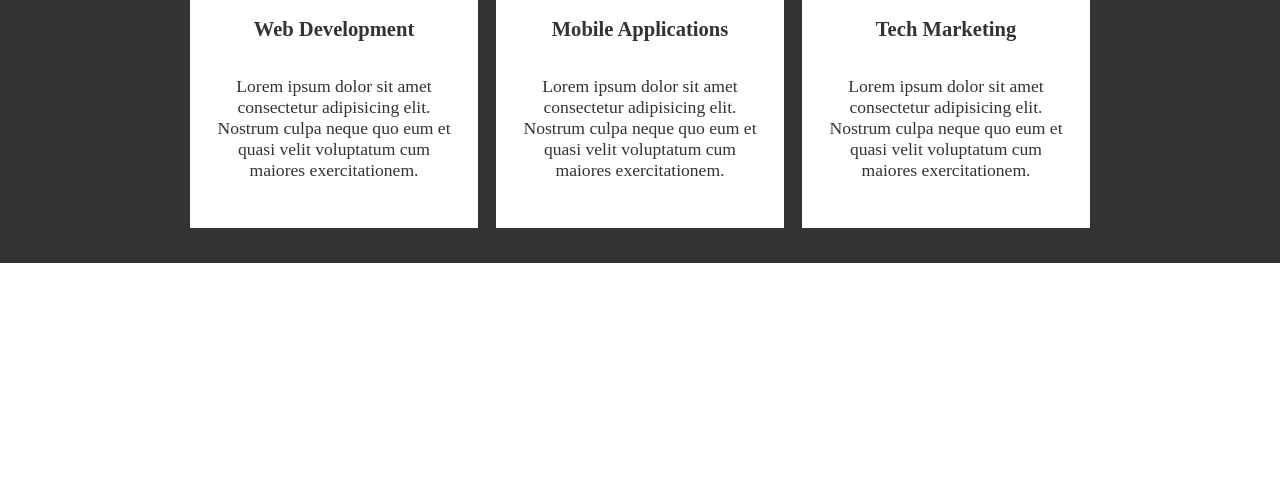
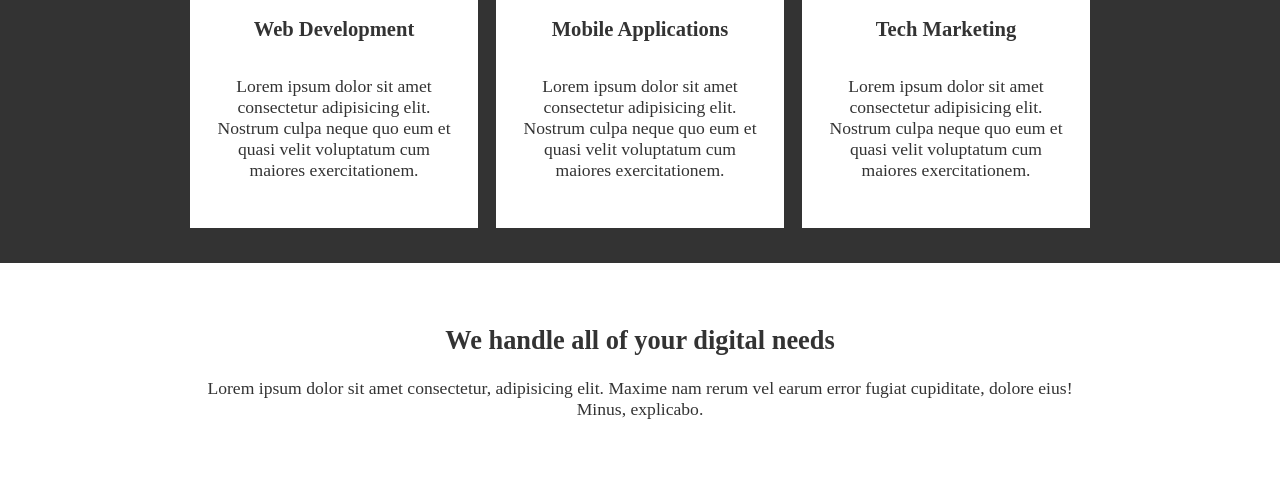
Before and after one commit to FOZsmoke/home-work-css-styles, a plain HTML site: page index.html in a window 1280 px wide. Shown: the part 957-1435 px from the top of the page. Before the commit the page ends 1220 px from the top, so only its background shows below. Drawn offline with Linux system fonts and the light colour scheme.

Commit message:
add section-4

```diff
--- a/css/styles.css
+++ b/css/styles.css
@@ -76,6 +76,10 @@ h1{
 .section-3 .container{
     columns: 3;
 }
+.section-4{
+    padding: 40px 0;
+    color: #333;
+}
 .column{
     background: #fff;
 }
--- a/index.html
+++ b/index.html
@@ -48,6 +48,15 @@
             </div>
         </div>
     </section>
+    <section class="section-4">
+        <div class="container text-center">
+        <h2>We handle all of your digital needs</h2>
+        <p>Lorem ipsum dolor sit amet consectetur, adipisicing elit. Maxime nam rerum vel earum error fugiat cupiditate, dolore eius! Minus, explicabo.</p>
+        </div>
+    </section>
+
+
+
 
 
 
```
